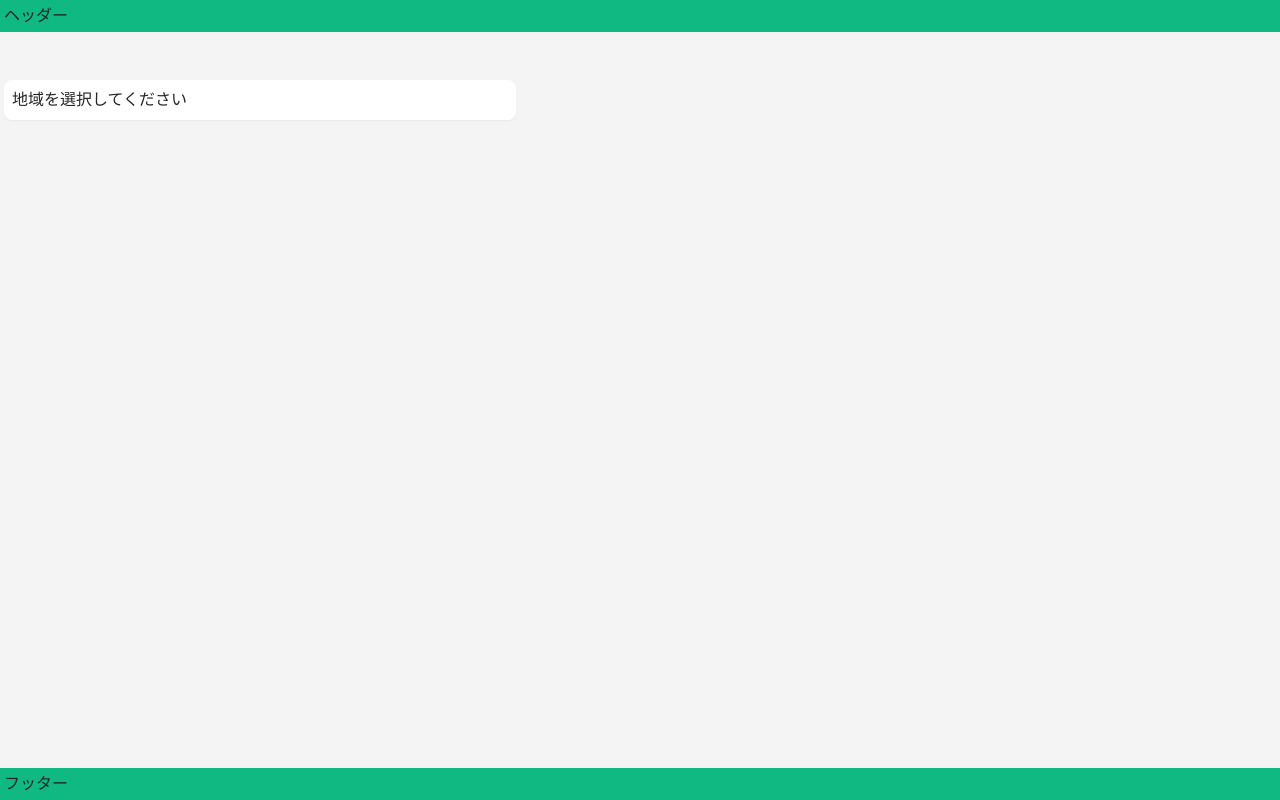
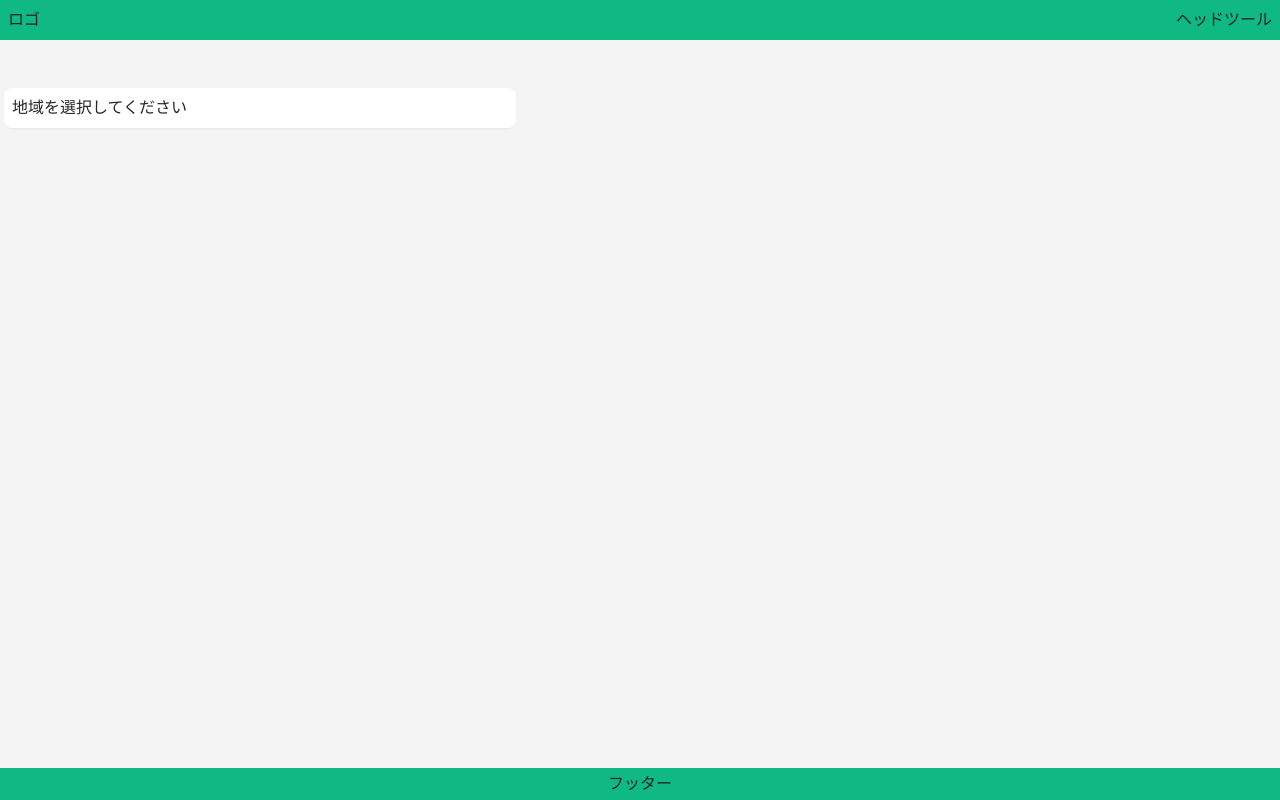
Before and after one commit to shu-saginoya/otenki-code, a Next.js app: page / in a window 1280 px wide. Built offline with nearby package versions, Linux system fonts and the light colour scheme.

Commit message:
Update components/organisms

```diff
--- a/src/components/organisms/Footer/index.tsx
+++ b/src/components/organisms/Footer/index.tsx
@@ -1,5 +1,6 @@
 import { FC } from "react";
 import clsx from "clsx";
+import Stack from "@/components/layout/Stack";
 
 export type FooterProps = {
   className: string;
@@ -10,7 +11,13 @@ export type FooterProps = {
  */
 const Footer: FC<FooterProps> = ({ className }) => {
   return (
-    <footer className={clsx(className, "bg-primary p-1")}>フッター</footer>
+    <Stack
+      as="footer"
+      justify="center"
+      className={clsx(className, "bg-primary p-1")}
+    >
+      フッター
+    </Stack>
   );
 };
 
--- a/src/components/organisms/Header/index.tsx
+++ b/src/components/organisms/Header/index.tsx
@@ -1,5 +1,6 @@
 import { FC } from "react";
 import clsx from "clsx";
+import { Container, Col } from "@/components/layout/Container";
 
 export type HeaderProps = {
   className: string;
@@ -10,7 +11,14 @@ export type HeaderProps = {
  */
 const Header: FC<HeaderProps> = ({ className }) => {
   return (
-    <header className={clsx(className, "bg-primary p-1")}>ヘッダー</header>
+    <header className={clsx(className, "bg-primary p-2")}>
+      <Container>
+        <Col cols={6}>ロゴ</Col>
+        <Col cols={6} justify="end">
+          ヘッドツール
+        </Col>
+      </Container>
+    </header>
   );
 };
 
```
